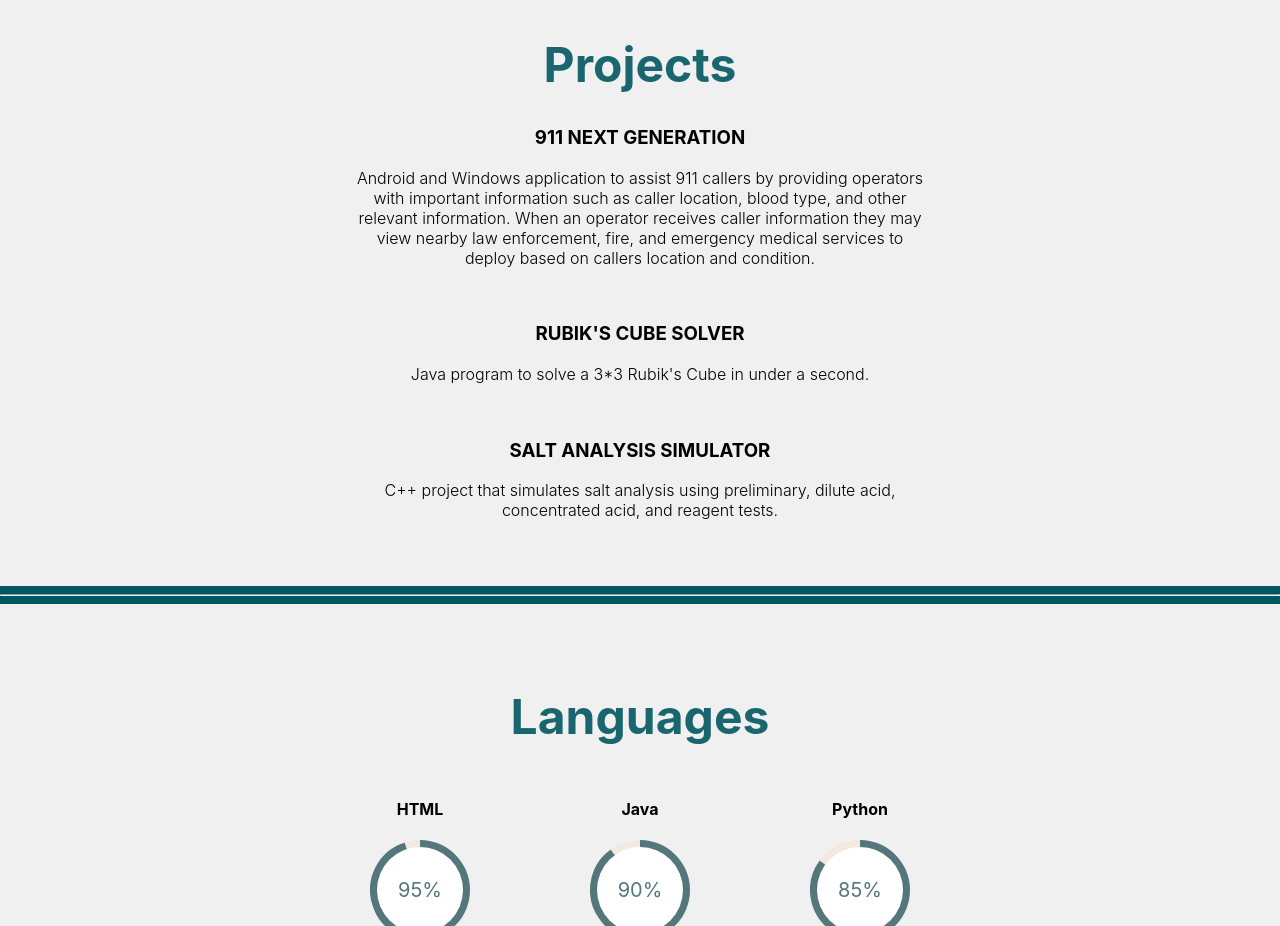
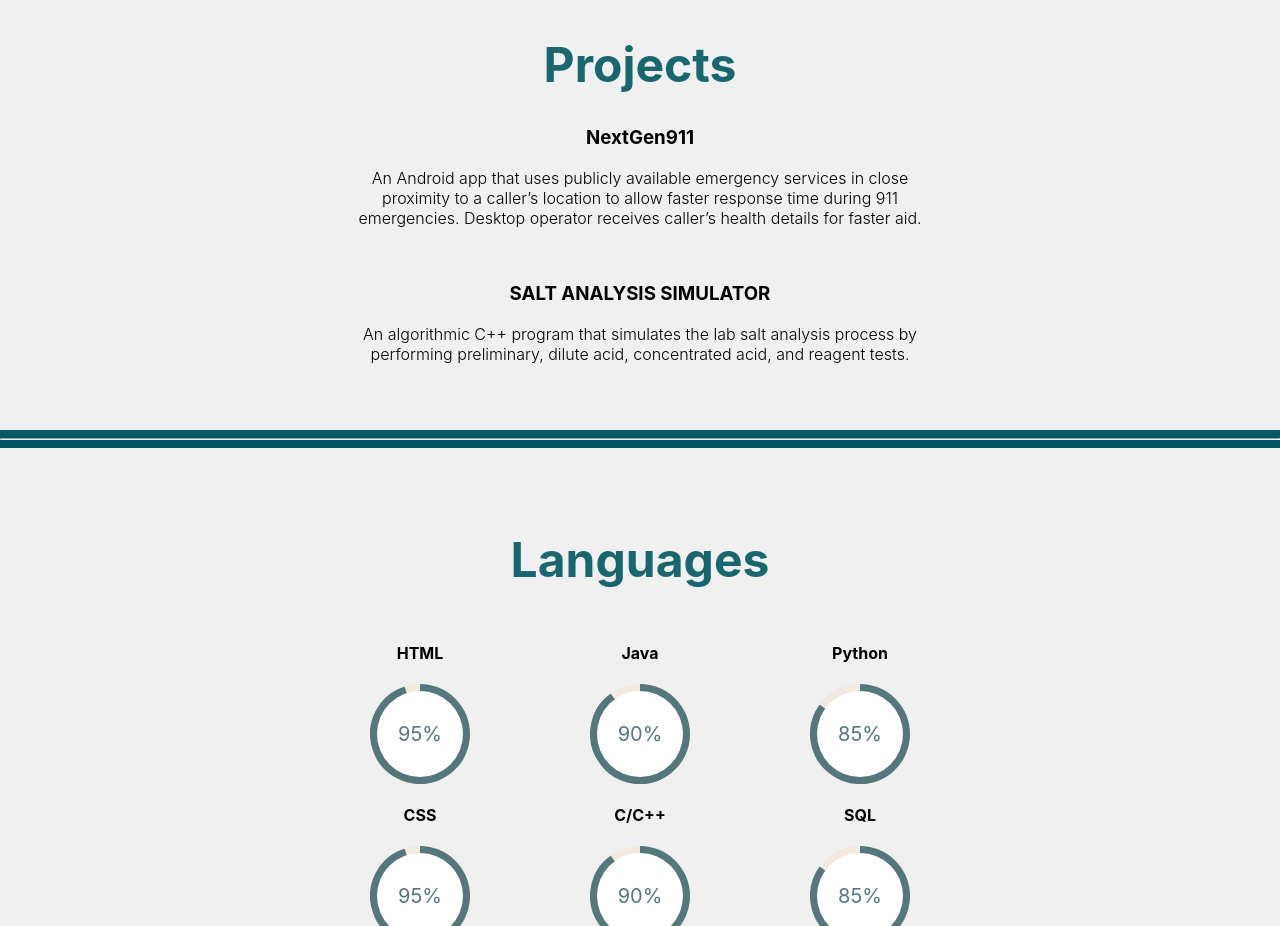
Before and after one commit to rishabnarendra/website, a React (Create React App) app in the folder my-app/: page / in a window 1280 px wide. Shown: the part 2720-3646 px from the top of the page. Built offline with nearby package versions, Linux system fonts and the light colour scheme.

Commit message:
Added descriptions for project

```diff
--- a/my-app/src/components/projects.js
+++ b/my-app/src/components/projects.js
@@ -6,23 +6,17 @@ class projects extends Component{
             <div class="Summary">
                 <h1 class="Projects">Projects</h1>
                 <p>
-                    <h3>911 NEXT GENERATION</h3>
+                    <h3>NextGen911</h3>
                     <p class="Description">
-                        Android and Windows application to assist 911 callers by providing operators with important information
-                        such as caller location, blood type, and other relevant information. When an operator receives caller
-                        information they may view nearby law enforcement, fire, and emergency medical services to deploy based
-                        on callers location and condition.
-                    </p>
-                    <br></br>
-                    <h3>RUBIK'S CUBE SOLVER</h3>
-                    <p class="Description">
-                        Java program to solve a 3*3 Rubik's Cube in under a second.
+                    An Android app that uses publicly available emergency services in close proximity to a caller’s location to
+                    allow faster response time during 911 emergencies. Desktop operator receives caller’s health details for
+                    faster aid.
                     </p>
                     <br></br>
                     <h3>SALT ANALYSIS SIMULATOR</h3>
                     <p class="Description">
-                        C++ project that simulates salt analysis using preliminary, dilute acid, concentrated acid, and reagent
-                        tests.
+                    An algorithmic C++ program that simulates the lab salt analysis process by performing preliminary, dilute acid,
+                    concentrated acid, and reagent tests.
                     </p>
                 </p>
             </div>
```
Also changed, not shown: 2 other files (tests, documents, lock files or other folders).
